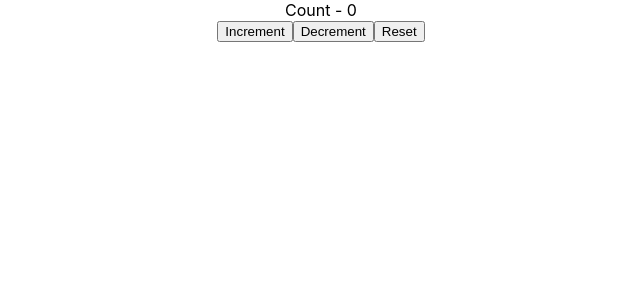
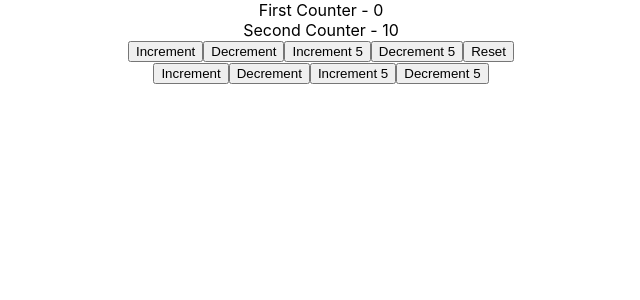
Before and after one commit to vapinedo/React-HooksCodevolution, a React (Create React App) app: page / in a window 1280 px wide. Shown: the top 300 px of the page, without its empty margins (319-959 px from the left). Built offline with nearby package versions, Linux system fonts and the light colour scheme.

Commit message:
[ADD] useReducer (complex state & action)

```diff
--- a/src/App.js
+++ b/src/App.js
@@ -1,10 +1,10 @@
 import './App.css';
-import CounterOne from './components/04-useReducer/CounterOne';
+import CounterTwo from './components/04-useReducer/CounterTwo';
 
 function App() {
   return (
     <div className="App">
-      <CounterOne />
+      <CounterTwo />
     </div>
   );
 }
--- /dev/null
+++ b/src/components/04-useReducer/CounterTwo.js
@@ -0,0 +1,52 @@
+import React, { useReducer } from 'react'
+
+const initialState = {
+    firstCounter: 0,
+    secondCounter: 10
+}
+
+const reducer = (state, action) => {
+    switch (action.type) {
+        case 'increment':
+            return { ...state, firstCounter: state.firstCounter + action.value }
+        case 'decrement':
+            return { ...state, firstCounter: state.firstCounter - action.value }
+        case 'increment2':
+            return { ...state, secondCounter: state.secondCounter + action.value }
+        case 'decrement2':
+            return { ...state, secondCounter: state.secondCounter - action.value }
+        case 'reset':
+            return initialState
+        default:
+            return state
+    }
+}
+
+const CounterTwo = () => {
+
+    const [count, dispatch ] = useReducer(reducer, initialState)
+
+    return (
+        <div>
+            <div>First Counter - {count.firstCounter}</div>
+            <div>Second Counter - {count.secondCounter}</div>
+
+            <button onClick={() => dispatch({ type: 'increment', value: 1 })}>Increment</button>
+            <button onClick={() => dispatch({ type: 'decrement', value: 1 })}>Decrement</button>
+
+            <button onClick={() => dispatch({ type: 'increment', value: 5 })}>Increment 5</button>
+            <button onClick={() => dispatch({ type: 'decrement', value: 5 })}>Decrement 5</button>
+            <button  onClick={() => dispatch({ type: 'reset' })}>Reset</button>
+
+            <div>
+                <button onClick={() => dispatch({ type: 'increment2', value: 1 })}>Increment</button>
+                <button onClick={() => dispatch({ type: 'decrement2', value: 1 })}>Decrement</button>
+
+                <button onClick={() => dispatch({ type: 'increment2', value: 5 })}>Increment 5</button>
+                <button onClick={() => dispatch({ type: 'decrement2', value: 5 })}>Decrement 5</button>
+            </div>
+        </div>
+    )
+}
+
+export default CounterTwo
```
